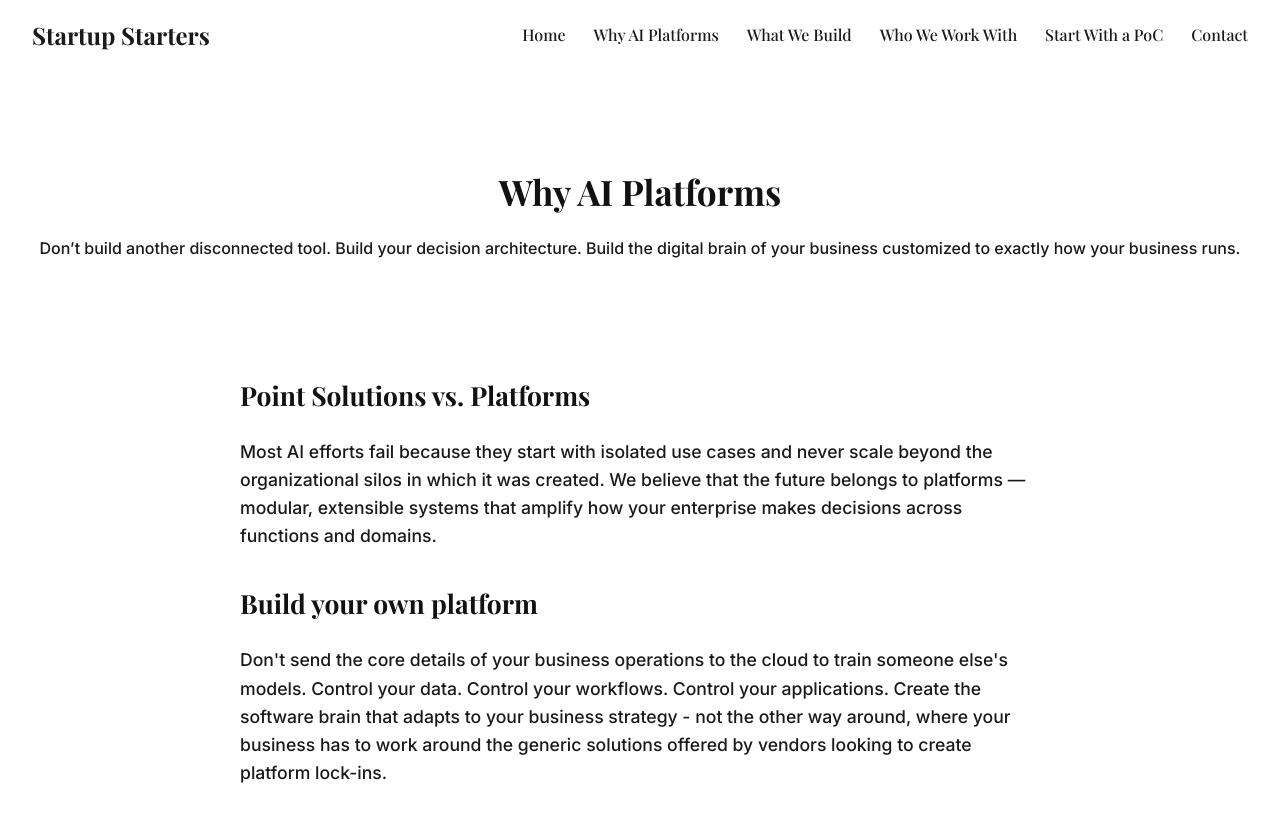
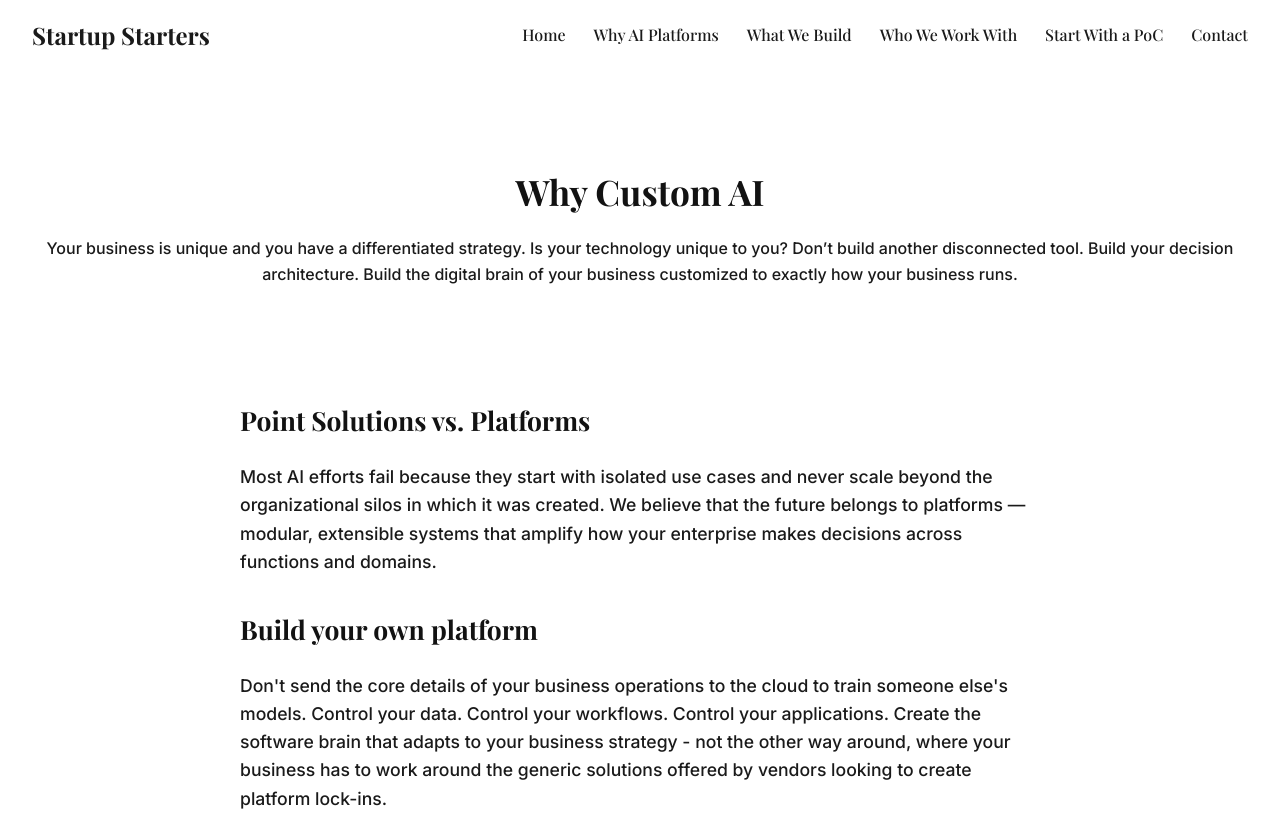
Before and after one commit to BlindingInsight/custom-agents, a plain HTML site: page platform.html in a window 1280 px wide. Shown: the top 816 px of the page. Drawn offline with nearby package versions, Linux system fonts and the light colour scheme.

Commit message:
Update platform.html

```diff
--- a/platform.html
+++ b/platform.html
@@ -3,7 +3,7 @@
 <head>
   <meta charset="UTF-8">
   <meta name="viewport" content="width=device-width, initial-scale=1.0">
-  <title>Why AI Platforms | Startup Starters</title>
+  <title>Why Custom AI | Startup Starters</title>
   <link rel="stylesheet" href="style.css">
 </head>
 <body>
@@ -17,8 +17,8 @@
   </script>
 
   <section class="page-header">
-    <h1>Why AI Platforms</h1>
-    <p>Don’t build another disconnected tool. Build your decision architecture. Build the digital brain of your business customized to exactly how your business runs.</p>
+    <h1>Why Custom AI</h1>
+    <p>Your business is unique and you have a differentiated strategy. Is your technology unique to you? Don’t build another disconnected tool. Build your decision architecture. Build the digital brain of your business customized to exactly how your business runs.</p>
   </section>
 
   <section class="content">
@@ -39,6 +39,9 @@
 
     <h2>Business-Aligned Design</h2>
     <p>Our platforms mirror your business, not your org chart. We co-design workflows that match how your people think, decide, and act. This ensures better decisions, faster adoption, and a stronger competitive edge.</p>
+
+    <h2>Increase the ROI of AI</h2>
+    <p>Stop paying for back and forth tokens with Large Language Models. Switch from a principle of prompting to training a swarm of small models, running on pay-as-you-go hardware, rather than API based token pricing.</p>
   </section>
 
   <footer>
```
